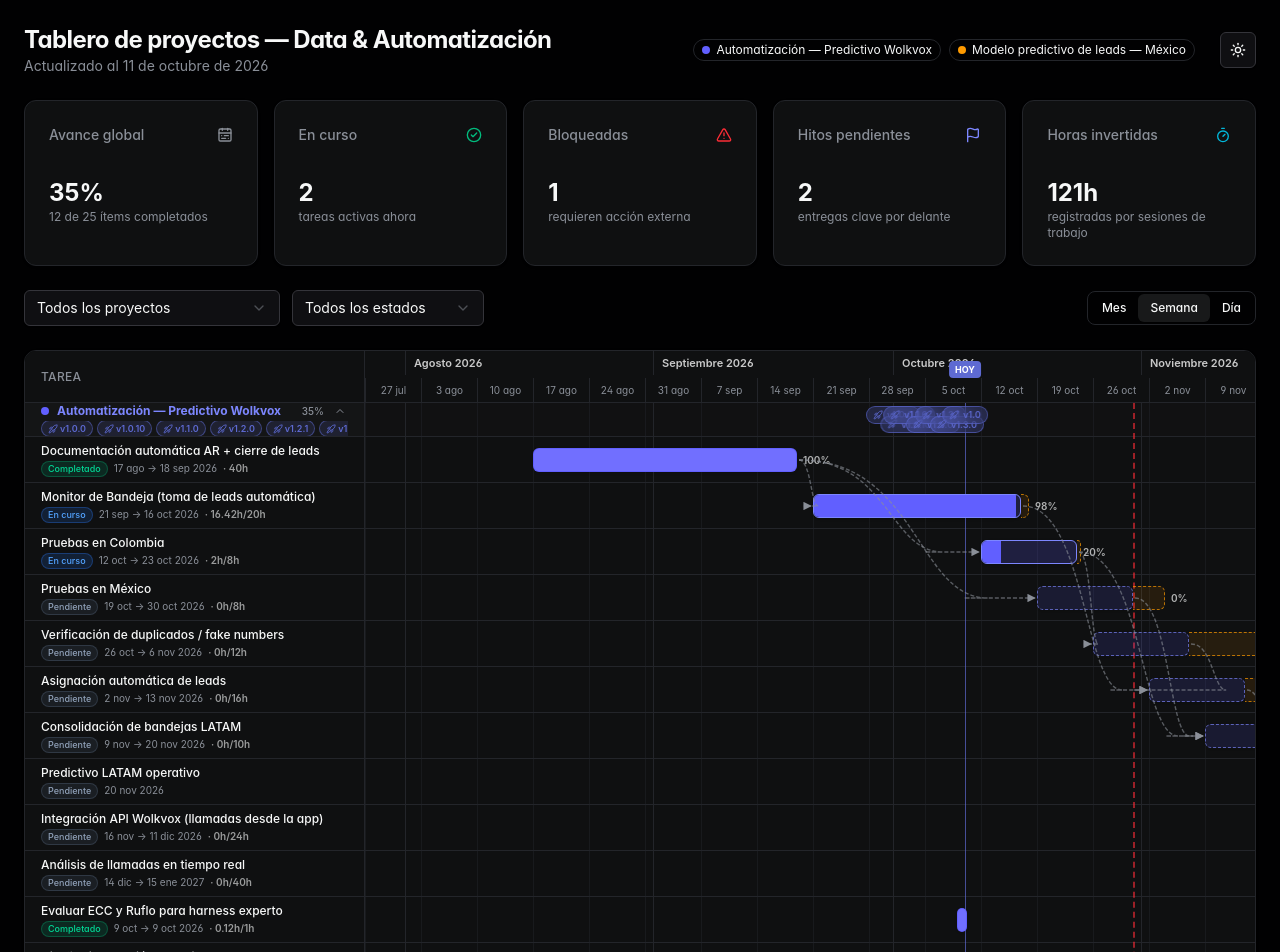
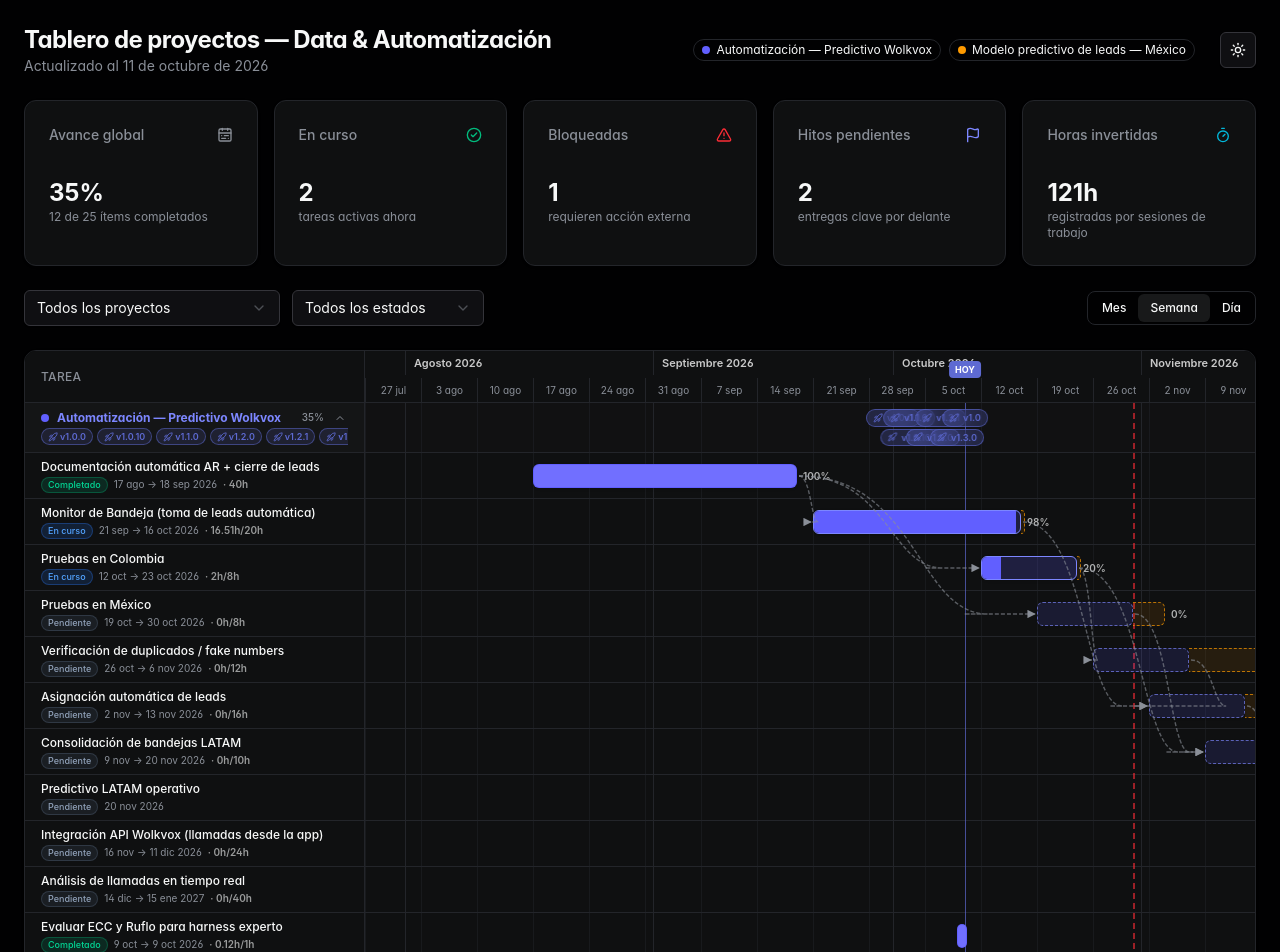
Before and after one commit to Automotive-industry/automatic-grantt, a React (Vite) app: page / in a window 1280 px wide. Shown: the top 952 px of the page. Built offline with nearby package versions, Linux system fonts and the light colour scheme.

Commit message:
Fila de titulo mas alta: versiones visibles sin scrollbar

```diff
--- a/src/components/GanttChart.tsx
+++ b/src/components/GanttChart.tsx
@@ -27,7 +27,7 @@ import {
 import { cn } from "@/lib/utils"
 
 const SIDEBAR_W = 340
-const PROJECT_H = 34
+const PROJECT_H = 50
 const TASK_H = 46
 const HEADER_H = 52
 
@@ -355,7 +355,7 @@ function ProjectRow({
           )}
         </div>
         {releases.length > 0 && (
-          <div className="flex items-center gap-1 overflow-x-auto">
+          <div className="flex items-center gap-1 overflow-x-auto [scrollbar-width:none] [&::-webkit-scrollbar]:hidden">
             {open ? (
               releases.map(versionPill)
             ) : (
@@ -384,7 +384,7 @@ function ProjectRow({
                   onClick={() => onSelect(t, project)}
                   className={cn(
                     "absolute z-30 flex -translate-x-1/2 items-center gap-1 whitespace-nowrap rounded-full border border-primary/60 bg-primary/25 px-1.5 py-px text-[9px] font-semibold text-primary backdrop-blur transition-colors hover:bg-primary/40",
-                    i % 2 === 0 ? "top-[3px]" : "bottom-[3px]"
+                    i % 2 === 0 ? "top-[6px]" : "bottom-[6px]"
                   )}
                   style={{ left: dayToX(t.end, timelineStart, pxPerDay) }}
                 >
--- a/src/data/tasks.json
+++ b/src/data/tasks.json
@@ -36,7 +36,7 @@
           "progress": 98,
           "start": "2026-09-21",
           "end": "2026-10-16",
-          "hours": 16.42,
+          "hours": 16.51,
           "estHours": 20,
           "deps": [
             "wv-doc-ar"
@@ -46,6 +46,10 @@
             {
               "date": "2026-10-09",
               "text": "Implementado ciclo lead_monitor + SSE + guardian; falta piloto real en Salesforce"
+            },
+            {
+              "date": "2026-10-11",
+              "text": "Diagnóstico estabilidad: servidor/guardian ausentes, Edge vivo; separar salud HTTP-CDP, worker persistente y arranque al logon"
             }
           ]
         },
--- a/src/data/worklog.json
+++ b/src/data/worklog.json
@@ -39,7 +39,8 @@
     {
       "taskId": "wv-monitor",
       "start": "2026-10-11T06:21:35.479Z",
-      "end": null
+      "end": "2026-10-11T06:27:01.295Z",
+      "hours": 0.09
     }
   ]
 }
```
